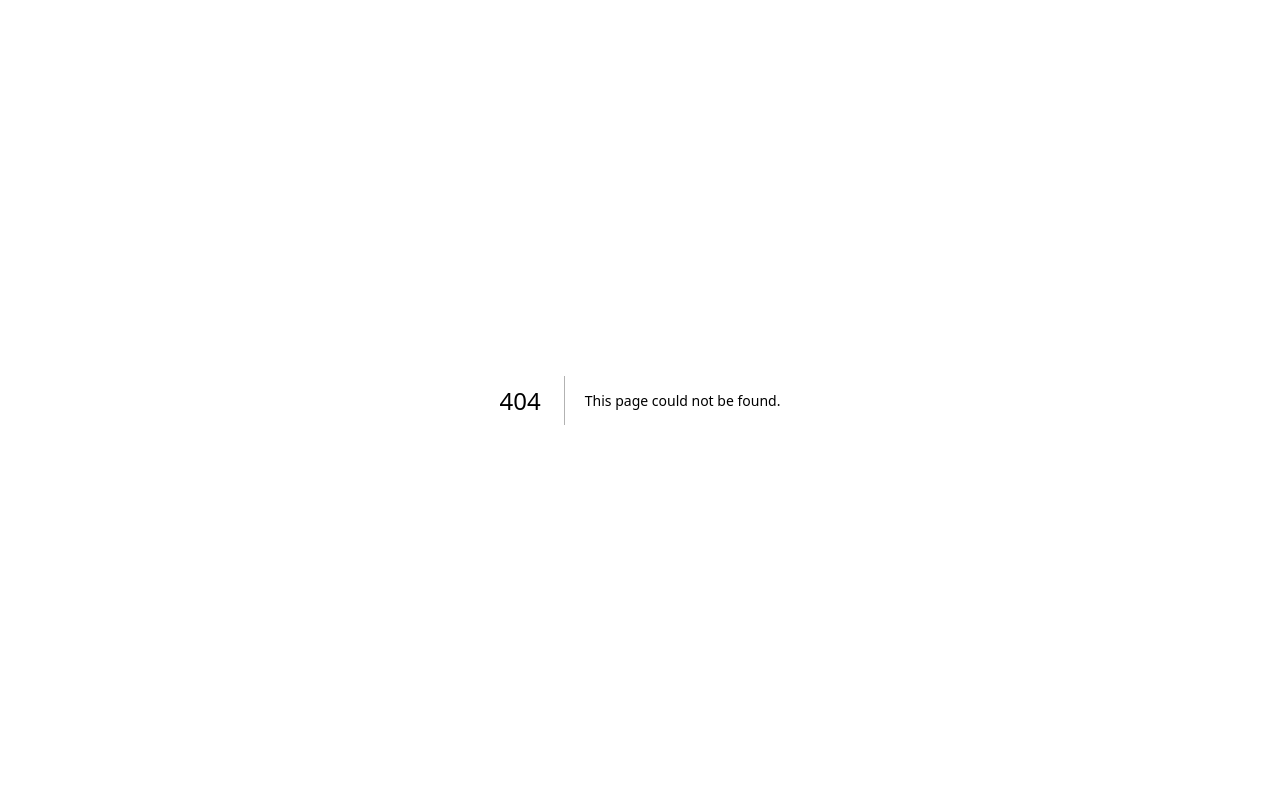
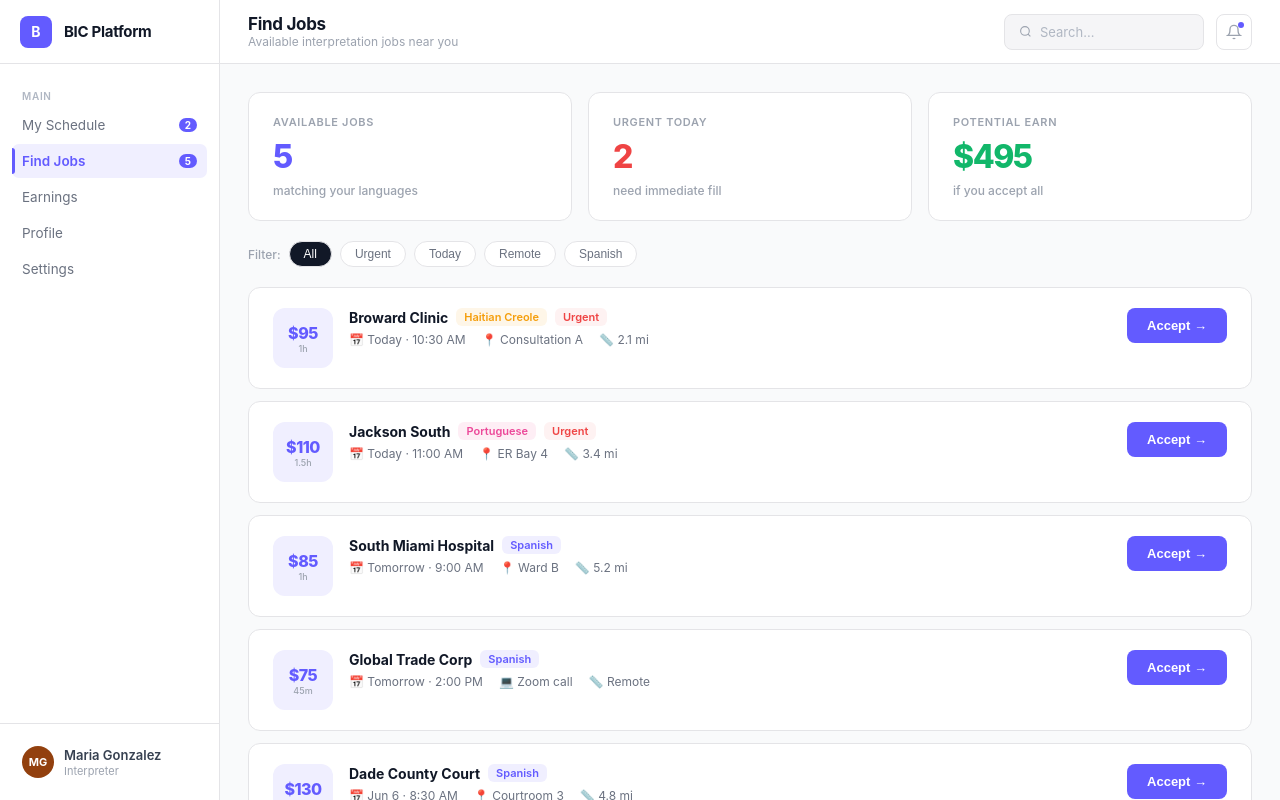
Before and after one commit to GuillermoEstefanPuello/bic-platform-demo, a Next.js app: page /interpreter/jobs in a window 1280 px wide. Before the commit this address had no page. Built offline with nearby package versions, Linux system fonts and the light colour scheme.

Commit message:
feat: interpreter jobs — available jobs with accept action, pay badges, urgency filters

```diff
--- /dev/null
+++ b/src/app/(dashboard)/interpreter/jobs/page.tsx
@@ -0,0 +1,152 @@
+// BIC Platform – Interpreter Jobs
+// StarBound · DEVGEP+ · 2025
+
+'use client'
+
+import { useState } from 'react'
+import { Sidebar } from '@/components/layout/Sidebar'
+import { Topbar } from '@/components/layout/Topbar'
+import { formatCurrency } from '@/lib/utils'
+
+const JOBS = [
+  { id: 'JOB-001', client: 'Broward Clinic',       language: 'Haitian Creole', date: 'Today',    time: '10:30 AM', type: 'onsite',  location: 'Consultation A', distance: '2.1 mi', pay: 95,  urgency: 'urgent', duration: '1h' },
+  { id: 'JOB-002', client: 'Jackson South',        language: 'Portuguese',     date: 'Today',    time: '11:00 AM', type: 'onsite',  location: 'ER Bay 4',      distance: '3.4 mi', pay: 110, urgency: 'urgent', duration: '1.5h' },
+  { id: 'JOB-003', client: 'South Miami Hospital', language: 'Spanish',        date: 'Tomorrow', time: '9:00 AM',  type: 'onsite',  location: 'Ward B',        distance: '5.2 mi', pay: 85,  urgency: 'normal', duration: '1h' },
+  { id: 'JOB-004', client: 'Global Trade Corp',    language: 'Spanish',        date: 'Tomorrow', time: '2:00 PM',  type: 'remote',  location: 'Zoom call',     distance: 'Remote', pay: 75,  urgency: 'normal', duration: '45m' },
+  { id: 'JOB-005', client: 'Dade County Court',    language: 'Spanish',        date: 'Jun 6',    time: '8:30 AM',  type: 'onsite',  location: 'Courtroom 3',   distance: '4.8 mi', pay: 130, urgency: 'normal', duration: '2h' },
+]
+
+const URGENCY_STYLE: Record<string, { bg: string; color: string }> = {
+  urgent: { bg: '#fef2f2', color: '#ef4444' },
+  normal: { bg: '#fffbeb', color: '#d97706' },
+}
+
+const LANG_COLOR: Record<string, string> = {
+  Spanish:          '#635bff',
+  'Haitian Creole': '#f59e0b',
+  Portuguese:       '#ec4899',
+  Mandarin:         '#10b981',
+}
+
+const CARD: React.CSSProperties = {
+  background: '#fff', borderRadius: '12px',
+  border: '1.5px solid #e4e4e7', overflow: 'hidden',
+}
+
+export default function InterpreterJobs() {
+  const [accepted, setAccepted] = useState<string[]>([])
+  const [toast, setToast] = useState('')
+
+  function handleAccept(id: string, client: string) {
+    setAccepted(a => [...a, id])
+    setToast(`${id} accepted — ${client} notified`)
+    setTimeout(() => setToast(''), 3000)
+  }
+
+  const totalPay = JOBS
+    .filter(j => accepted.includes(j.id))
+    .reduce((s, j) => s + j.pay, 0)
+
+  return (
+    <div style={{ display: 'flex', width: '100%', height: '100vh', overflow: 'hidden' }}>
+      <Sidebar role="interpreter" />
+      <div style={{ flex: 1, display: 'flex', flexDirection: 'column', overflow: 'hidden', background: '#f9fafb' }}>
+        <Topbar title="Find Jobs" subtitle="Available interpretation jobs near you" />
+
+        <main style={{ flex: 1, overflowY: 'auto', padding: '28px', display: 'flex', flexDirection: 'column', gap: '20px' }}>
+
+          {/* KPIs */}
+          <div style={{ display: 'grid', gridTemplateColumns: 'repeat(3, 1fr)', gap: '16px' }}>
+            {[
+              { label: 'Available jobs',  value: JOBS.length,              color: '#635bff', trend: 'matching your languages' },
+              { label: 'Urgent today',    value: JOBS.filter(j => j.urgency === 'urgent').length, color: '#ef4444', trend: 'need immediate fill' },
+              { label: 'Potential earn',  value: formatCurrency(JOBS.reduce((s,j) => s + j.pay, 0)), color: '#12b76a', trend: 'if you accept all' },
+            ].map((k, i) => (
+              <div key={i} style={{ ...CARD, padding: '22px 24px' }}>
+                <div style={{ fontSize: '11px', fontWeight: 600, color: '#9ca3af', marginBottom: '12px', textTransform: 'uppercase', letterSpacing: '0.06em' }}>{k.label}</div>
+                <div style={{ fontSize: '32px', fontWeight: 800, color: k.color, letterSpacing: '-1.5px', lineHeight: 1, marginBottom: '10px' }}>{k.value}</div>
+                <div style={{ fontSize: '12px', color: '#9ca3af', fontWeight: 500 }}>{k.trend}</div>
+              </div>
+            ))}
+          </div>
+
+          {/* Accepted summary */}
+          {accepted.length > 0 && (
+            <div style={{ ...CARD, padding: '16px 24px', background: '#f0efff', border: '1.5px solid #635bff' }}>
+              <div style={{ display: 'flex', alignItems: 'center', justifyContent: 'space-between' }}>
+                <div style={{ display: 'flex', alignItems: 'center', gap: '10px' }}>
+                  <div style={{ width: '8px', height: '8px', borderRadius: '50%', background: '#635bff' }} />
+                  <span style={{ fontSize: '13px', fontWeight: 700, color: '#635bff' }}>{accepted.length} job{accepted.length > 1 ? 's' : ''} accepted today</span>
+                </div>
+                <span style={{ fontSize: '14px', fontWeight: 800, color: '#635bff' }}>{formatCurrency(totalPay)} earned</span>
+              </div>
+            </div>
+          )}
+
+          {/* Filters */}
+          <div style={{ display: 'flex', alignItems: 'center', gap: '8px' }}>
+            <span style={{ fontSize: '12px', color: '#9ca3af', fontWeight: 500 }}>Filter:</span>
+            {['All', 'Urgent', 'Today', 'Remote', 'Spanish'].map((f, i) => (
+              <button key={f} style={{ padding: '5px 14px', borderRadius: '20px', fontSize: '12px', fontWeight: 500, cursor: 'pointer', border: '1.5px solid #e4e4e7', background: i === 0 ? '#111827' : '#fff', color: i === 0 ? '#fff' : '#6b7280' }}>{f}</button>
+            ))}
+          </div>
+
+          {/* Job cards */}
+          <div style={{ display: 'flex', flexDirection: 'column', gap: '12px' }}>
+            {JOBS.map(job => {
+              const isAccepted = accepted.includes(job.id)
+              const urg = URGENCY_STYLE[job.urgency]
+              const lc  = LANG_COLOR[job.language] ?? '#635bff'
+              return (
+                <div key={job.id} style={{ ...CARD, padding: '20px 24px', opacity: isAccepted ? 0.7 : 1 }}>
+                  <div style={{ display: 'flex', alignItems: 'flex-start', gap: '16px' }}>
+
+                    {/* Pay badge */}
+                    <div style={{ width: '60px', height: '60px', borderRadius: '12px', background: '#f0efff', display: 'flex', flexDirection: 'column', alignItems: 'center', justifyContent: 'center', flexShrink: 0 }}>
+                      <span style={{ fontSize: '16px', fontWeight: 800, color: '#635bff', letterSpacing: '-0.5px' }}>${job.pay}</span>
+                      <span style={{ fontSize: '9px', color: '#9ca3af', fontWeight: 500 }}>{job.duration}</span>
+                    </div>
+
+                    {/* Info */}
+                    <div style={{ flex: 1, minWidth: 0 }}>
+                      <div style={{ display: 'flex', alignItems: 'center', gap: '8px', marginBottom: '6px', flexWrap: 'wrap' }}>
+                        <span style={{ fontSize: '14px', fontWeight: 700, color: '#111827' }}>{job.client}</span>
+                        <span style={{ fontSize: '11px', fontWeight: 600, padding: '2px 8px', borderRadius: '6px', background: `${lc}18`, color: lc }}>{job.language}</span>
+                        {job.urgency === 'urgent' && (
+                          <span style={{ fontSize: '11px', fontWeight: 600, padding: '2px 8px', borderRadius: '6px', background: urg.bg, color: urg.color }}>Urgent</span>
+                        )}
+                      </div>
+                      <div style={{ display: 'flex', gap: '16px', flexWrap: 'wrap' }}>
+                        <span style={{ fontSize: '12px', color: '#6b7280' }}>📅 {job.date} · {job.time}</span>
+                        <span style={{ fontSize: '12px', color: '#6b7280' }}>{job.type === 'onsite' ? '📍' : '💻'} {job.location}</span>
+                        <span style={{ fontSize: '12px', color: '#6b7280' }}>📏 {job.distance}</span>
+                      </div>
+                    </div>
+
+                    {/* Action */}
+                    {isAccepted ? (
+                      <span style={{ fontSize: '12px', fontWeight: 700, color: '#059669', background: '#ecfdf5', padding: '10px 16px', borderRadius: '8px', flexShrink: 0 }}>✓ Accepted</span>
+                    ) : (
+                      <button onClick={() => handleAccept(job.id, job.client)} style={{ padding: '10px 20px', borderRadius: '8px', border: 'none', background: '#635bff', color: '#fff', fontSize: '13px', fontWeight: 700, cursor: 'pointer', flexShrink: 0, whiteSpace: 'nowrap' }}>
+                        Accept →
+                      </button>
+                    )}
+                  </div>
+                </div>
+              )
+            })}
+          </div>
+
+        </main>
+      </div>
+
+      {/* Toast */}
+      {toast && (
+        <div style={{ position: 'fixed', bottom: '28px', right: '28px', zIndex: 300, background: '#111827', color: '#fff', padding: '14px 20px', borderRadius: '10px', fontSize: '13px', fontWeight: 500, display: 'flex', alignItems: 'center', gap: '10px' }}>
+          <span style={{ width: '8px', height: '8px', borderRadius: '50%', background: '#12b76a', flexShrink: 0, display: 'inline-block' }} />
+          {toast}
+        </div>
+      )}
+    </div>
+  )
+}
```
